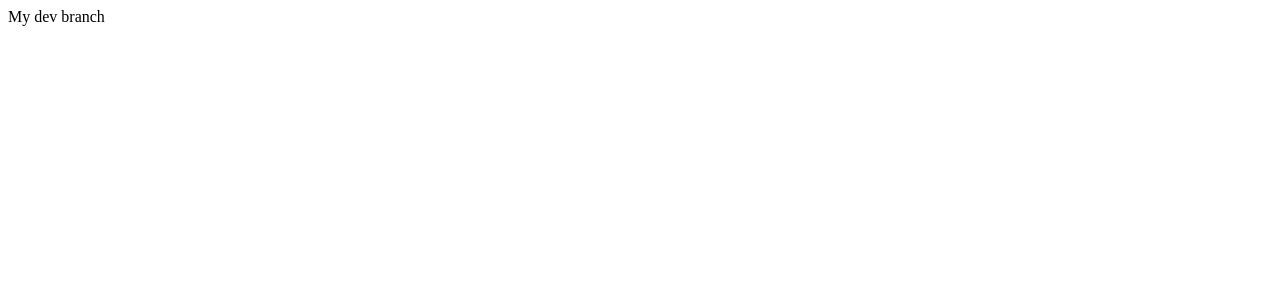
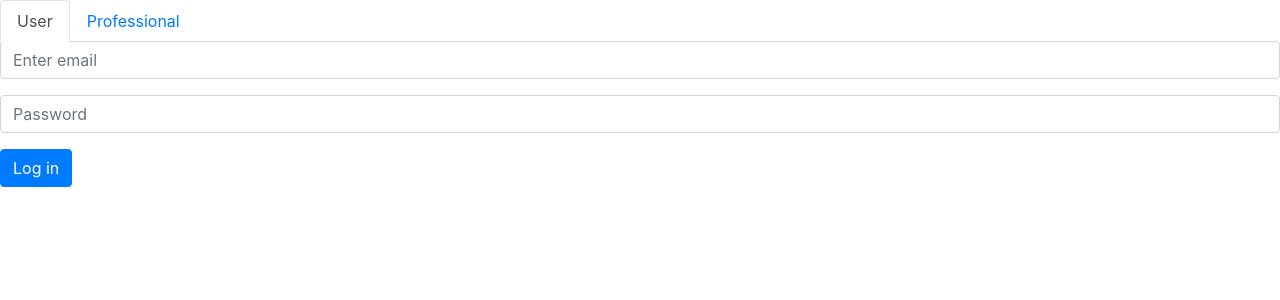
Before and after one commit to codemaoz90/my-pet-health, a React (Create React App) app: page / in a window 1280 px wide. Shown: the top 300 px of the page. Built offline with nearby package versions, Linux system fonts and the light colour scheme.

Commit message:
Probando Cambios

```diff
--- a/src/App.js
+++ b/src/App.js
@@ -1,5 +1,12 @@
+import "bootstrap/dist/css/bootstrap.min.css";
+import Welcome from "./pages/Welcome/Welcome";
+
 function App() {
-	return <div>My dev branch</div>;
+	return (
+		<div>
+			<Welcome />
+		</div>
+	);
 }
 
 export default App;
--- /dev/null
+++ b/src/components/Login/Login.css
@@ -0,0 +1,7 @@
+.nav-tabs {
+	border: none;
+}
+
+.loginForm {
+	width: 600px;
+}
--- /dev/null
+++ b/src/components/Login/Login.js
@@ -0,0 +1,47 @@
+import { useState } from "react";
+import { Form, Button, Tabs, Tab } from "react-bootstrap";
+import "./Login.css";
+
+export default function Login() {
+	const [activeKey, setActiveKey] = useState("user");
+	return (
+		<>
+			<Tabs
+				defaultActiveKey={activeKey}
+				onSelect={(k) => setActiveKey(k)}
+				id="uncontrolled-tab-example"
+			>
+				<Tab eventKey="user" title="User">
+					<Form className="userForm">
+						<Form.Group controlId="formBasicEmail">
+							<Form.Control type="email" placeholder="Enter email" />
+						</Form.Group>
+
+						<Form.Group controlId="formBasicPassword">
+							<Form.Control type="password" placeholder="Password" />
+						</Form.Group>
+
+						<Button variant="primary" type="submit">
+							Log in
+						</Button>
+					</Form>
+				</Tab>
+				<Tab eventKey="professional" title="Professional">
+					<Form className="professionalForm">
+						<Form.Group controlId="formBasicEmail">
+							<Form.Control type="email" placeholder="Enter email" />
+						</Form.Group>
+
+						<Form.Group controlId="formBasicPassword">
+							<Form.Control type="password" placeholder="Password" />
+						</Form.Group>
+
+						<Button variant="primary" type="submit">
+							Log in
+						</Button>
+					</Form>
+				</Tab>
+			</Tabs>
+		</>
+	);
+}
--- /dev/null
+++ b/src/pages/Welcome/Welcome.js
@@ -0,0 +1,9 @@
+import React from "react";
+import Login from "../../components/Login/Login";
+export default function Welcome() {
+	return (
+		<>
+			<Login />
+		</>
+	);
+}
```
Also changed, not shown: src/components/index.js (deleted), src/pages/index.js (deleted).
